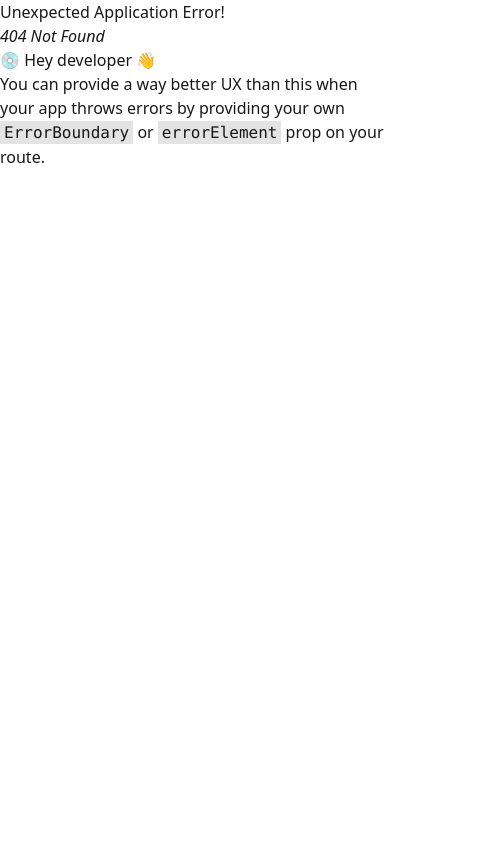
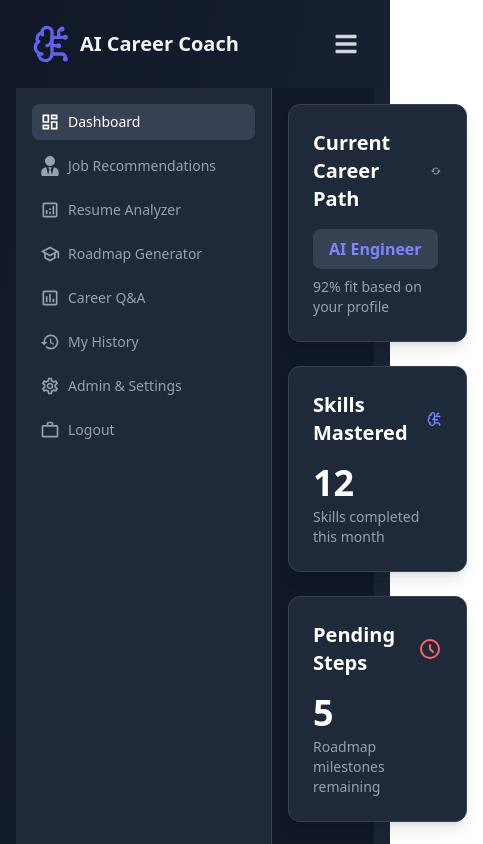
Before and after one commit to ShuvodipDasHimu/ai-career-coach, a React (Vite) app: page /dashboard in a window 390 px wide. Before the commit this address had no page. Shown: the top 844 px of the page, 483 px wide, since content can reach past the window. Built offline with nearby package versions, Linux system fonts and the light colour scheme.

Commit message:
Dashboard added, fixed stuff on mobile view header

```diff
--- /dev/null
+++ b/src/components/dashboard/CareerPathCard.jsx
@@ -0,0 +1,11 @@
+import React from 'react';
+
+const CareerPathCard = () => {
+  return (
+    <div>
+
+    </div>
+  );
+};
+
+export default CareerPathCard;
--- /dev/null
+++ b/src/components/dashboard/Sidebar.jsx
@@ -0,0 +1,82 @@
+import React from 'react';
+import { NavLink } from 'react-router-dom';
+import {
+  MdOutlineDashboard,
+  MdWorkOutline,
+  MdOutlineHistory,
+  MdOutlineSettings,
+  MdOutlinePersonOutline,
+  MdOutlineSchool,
+  MdOutlineAnalytics,
+  MdOutlineAssessment,
+} from 'react-icons/md';
+import { FaLaptopCode, FaUserTie } from 'react-icons/fa';
+
+const sidebarItems = [
+  {
+    name: 'Dashboard',
+    icon: MdOutlineDashboard,
+    path: '/dashboard',
+  },
+  {
+    name: 'Job Recommendations',
+    icon: FaUserTie,
+    path: '/job-recommendations',
+  },
+  {
+    name: 'Resume Analyzer',
+    icon: MdOutlineAnalytics,
+    path: '/resume-analyzer',
+  },
+  {
+    name: 'Roadmap Generator',
+    icon: MdOutlineSchool,
+    path: '/roadmap-generator',
+  },
+  {
+    name: 'Career Q&A',
+    icon: MdOutlineAssessment,
+    path: '/career-qa',
+  },
+  {
+    name: 'My History',
+    icon: MdOutlineHistory,
+    path: '/my-history',
+  },
+  {
+    name: 'Admin & Settings',
+    icon: MdOutlineSettings,
+    path: '/settings',
+  },
+  {
+    name: 'Logout',
+    icon: MdWorkOutline,
+    path: '/logout',
+  },
+];
+
+const Sidebar = () => {
+  return (
+    <div className="flex-none w-64 bg-gray-800 text-gray-400 p-4 min-h-screen border-r border-gray-700">
+      <div className="flex flex-col space-y-2">
+        {sidebarItems.map((item, index) => (
+          <NavLink
+            key={index}
+            to={item.path}
+            className={({ isActive }) =>
+              `flex items-center space-x-2 p-2 rounded-lg transition-colors duration-200 ` +
+              (isActive
+                ? 'bg-gray-700 text-white'
+                : 'hover:bg-gray-700 hover:text-white')
+            }
+          >
+            <item.icon className="h-5 w-5" />
+            <span className="text-sm font-medium">{item.name}</span>
+          </NavLink>
+        ))}
+      </div>
+    </div>
+  );
+};
+
+export default Sidebar;
--- /dev/null
+++ b/src/components/dashboard/StateCard.jsx
@@ -0,0 +1,11 @@
+import React from 'react';
+
+const StateCard = () => {
+  return (
+    <div>
+
+    </div>
+  );
+};
+
+export default StateCard;
--- a/src/components/shared/Header.jsx
+++ b/src/components/shared/Header.jsx
@@ -1,6 +1,7 @@
 import React, { useState } from 'react';
 import { LuBrainCircuit } from 'react-icons/lu';
-import { Link } from 'react-router';
+import { FaBars, FaTimes } from 'react-icons/fa';
+import { Link } from 'react-router-dom';
 
 const Header = () => {
   const [isMenuOpen, setIsMenuOpen] = useState(false);
@@ -19,31 +20,49 @@ const Header = () => {
         </Link>
       </div>
 
-      {/* Desktop navigation links (hidden on mobile) */}
-      <nav className="hidden md:flex space-x-6">
+      {/* Desktop navigation and buttons (visible on md screens and up) */}
+      <div className="hidden md:flex items-center space-x-4">
         {/* Additional links can go here */}
-      </nav>
-
-      {/* Desktop and mobile login/signup buttons */}
-      <div className="flex items-center space-x-4">
-        <Link to="/register" className="hidden md:block px-4 py-2 text-sm font-medium text-white bg-indigo-500 rounded-full hover:bg-indigo-600 transition-colors duration-300">
+        <Link to="/register" className="px-4 py-2 text-sm font-medium text-white bg-indigo-500 rounded-full hover:bg-indigo-600 transition-colors duration-300">
           Sign Up
         </Link>
         <Link to="/login" className="px-4 py-2 text-sm font-medium text-indigo-400 border border-indigo-400 rounded-full hover:bg-indigo-400 hover:text-white transition-colors duration-300">
           Login
         </Link>
-        {/* Hamburger menu button for mobile */}
-        <button id="menu-button" className="md:hidden text-gray-300 hover:text-white focus:outline-none" onClick={toggleMenu}>
-          <svg xmlns="http://www.w3.org/2000/svg" className="h-6 w-6" fill="none" viewBox="0 0 24 24" stroke="currentColor">
-            <path strokeLinecap="round" strokeLinejoin="round" strokeWidth="2" d="M4 6h16M4 12h16m-7 6h7" />
-          </svg>
-        </button>
       </div>
 
-      {/* Mobile Menu */}
+      {/* Hamburger menu button for mobile */}
+      <button
+        id="menu-button"
+        className="md:hidden text-gray-300 hover:text-white focus:outline-none z-50"
+        onClick={toggleMenu}
+        aria-label="Toggle menu"
+      >
+        <FaBars className="h-6 w-6" />
+      </button>
+
+      {/* Mobile Menu - Full-screen overlay */}
       {isMenuOpen && (
-        <div className="md:hidden absolute top-20 left-0 w-full bg-gray-800 rounded-lg shadow-lg mt-4 transition-all duration-300 ease-in-out z-50 p-4">
-          <nav className="flex flex-col items-center py-4 space-y-4">
+        <div
+          className="md:hidden fixed inset-0 z-40 transition-all duration-300 ease-in-out"
+          onClick={toggleMenu} // Allows closing by clicking outside the menu
+        >
+          {/* Background overlay */}
+          <div className="absolute inset-0 bg-gray-900 bg-opacity-70"></div>
+
+          {/* Menu content */}
+          <div className="relative w-80 ml-auto bg-gray-800 h-full p-6 shadow-2xl flex flex-col items-center">
+            {/* Close button */}
+            <button
+              onClick={toggleMenu}
+              className="absolute top-4 right-4 text-white hover:text-gray-300 focus:outline-none"
+              aria-label="Close menu"
+            >
+              <FaTimes className="h-6 w-6" />
+            </button>
+
+            {/* Mobile navigation links */}
+            <nav className="flex flex-col items-center py-4 space-y-4 w-full mt-10">
               <Link to="/login" className="w-full px-4 py-2 text-sm font-medium text-indigo-400 border border-indigo-400 rounded-full hover:bg-indigo-400 hover:text-white transition-colors duration-300 text-center">
                 Login
               </Link>
@@ -52,6 +71,7 @@ const Header = () => {
               </Link>
             </nav>
           </div>
+        </div>
       )}
     </header>
   );
--- a/src/pages/Dashboard.jsx
+++ b/src/pages/Dashboard.jsx
@@ -1,9 +1,106 @@
 import React from 'react';
+import { BiRefresh } from 'react-icons/bi';
+import { LuBrainCircuit } from 'react-icons/lu';
+import Sidebar from '../components/dashboard/Sidebar'; // Import the new Sidebar component
 
 const Dashboard = () => {
   return (
-    <div>
+    <div className="flex min-h-screen bg-gray-900 text-white">
+      {/* Sidebar Component */}
+      <Sidebar />
 
+      {/* Main dashboard content */}
+      <div className="flex-grow p-4 md:p-8">
+        <div className="mx-auto max-w-7xl">
+          {/* Top-level summary cards */}
+          <div className="grid grid-cols-1 md:grid-cols-3 gap-6 mb-8">
+            {/* Current Career Path Card */}
+            <div className="bg-gray-800 rounded-xl p-6 shadow-lg border border-gray-700">
+              <div className="flex justify-between items-center mb-4">
+                <h3 className="text-xl font-semibold text-white">Current Career Path</h3>
+                <BiRefresh className="text-gray-400 hover:text-white cursor-pointer" size={20} />
+              </div>
+              <div className="bg-gray-700 rounded-lg py-2 px-4 inline-block">
+                <span className="text-indigo-400 font-bold">AI Engineer</span>
+              </div>
+              <p className="text-sm text-gray-400 mt-2">92% fit based on your profile</p>
+            </div>
+
+            {/* Skills Mastered Card */}
+            <div className="bg-gray-800 rounded-xl p-6 shadow-lg border border-gray-700">
+              <div className="flex justify-between items-center mb-4">
+                <h3 className="text-xl font-semibold text-white">Skills Mastered</h3>
+                <LuBrainCircuit className="text-indigo-400" size={20} />
+              </div>
+              <p className="text-4xl font-bold text-white mb-1">12</p>
+              <p className="text-sm text-gray-400">Skills completed this month</p>
+            </div>
+
+            {/* Pending Steps Card */}
+            <div className="bg-gray-800 rounded-xl p-6 shadow-lg border border-gray-700">
+              <div className="flex justify-between items-center mb-4">
+                <h3 className="text-xl font-semibold text-white">Pending Steps</h3>
+                <span className="text-red-400">
+                  <svg xmlns="http://www.w3.org/2000/svg" className="h-6 w-6" fill="none" viewBox="0 0 24 24" stroke="currentColor">
+                    <path strokeLinecap="round" strokeLinejoin="round" strokeWidth="2" d="M12 8v4l3 3m6-3a9 9 0 11-18 0 9 9 0 0118 0z" />
+                  </svg>
+                </span>
+              </div>
+              <p className="text-4xl font-bold text-white mb-1">5</p>
+              <p className="text-sm text-gray-400">Roadmap milestones remaining</p>
+            </div>
+          </div>
+
+          {/* Recommended Career Paths Section */}
+          <h2 className="text-2xl font-bold text-white mb-4">Recommended Career Paths</h2>
+          <div className="grid grid-cols-1 sm:grid-cols-2 lg:grid-cols-3 gap-6">
+            {/* AI Engineer Card */}
+            <div className="bg-gray-800 rounded-xl p-6 shadow-lg border border-gray-700">
+              <div className="flex justify-between items-center mb-2">
+                <h3 className="text-xl font-bold text-white">AI Engineer</h3>
+                <span className="text-purple-400 font-bold">92% <span className="text-gray-400 text-sm font-normal">fit</span></span>
+              </div>
+              <p className="text-sm text-gray-400 mb-4">
+                Salary: ₹6-15L<br />
+                Demand: <span className="text-green-400 font-semibold">Very High</span>
+              </p>
+              <button className="w-full bg-purple-600 text-white py-2 rounded-full font-semibold hover:bg-purple-700 transition-colors duration-300">
+                Generate Roadmap
+              </button>
+            </div>
+
+            {/* Data Analyst Card */}
+            <div className="bg-gray-800 rounded-xl p-6 shadow-lg border border-gray-700">
+              <div className="flex justify-between items-center mb-2">
+                <h3 className="text-xl font-bold text-white">Data Analyst</h3>
+                <span className="text-purple-400 font-bold">87% <span className="text-gray-400 text-sm font-normal">fit</span></span>
+              </div>
+              <p className="text-sm text-gray-400 mb-4">
+                Salary: ₹6-15L<br />
+                Demand: <span className="text-green-400 font-semibold">Very High</span>
+              </p>
+              <button className="w-full bg-purple-600 text-white py-2 rounded-full font-semibold hover:bg-purple-700 transition-colors duration-300">
+                Generate Roadmap
+              </button>
+            </div>
+
+            {/* UX Designer Card */}
+            <div className="bg-gray-800 rounded-xl p-6 shadow-lg border border-gray-700">
+              <div className="flex justify-between items-center mb-2">
+                <h3 className="text-xl font-bold text-white">UX Designer</h3>
+                <span className="text-purple-400 font-bold">79% <span className="text-gray-400 text-sm font-normal">fit</span></span>
+              </div>
+              <p className="text-sm text-gray-400 mb-4">
+                Salary: ₹8-18L<br />
+                Demand: <span className="text-green-400 font-semibold">High</span>
+              </p>
+              <button className="w-full bg-purple-600 text-white py-2 rounded-full font-semibold hover:bg-purple-700 transition-colors duration-300">
+                Generate Roadmap
+              </button>
+            </div>
+          </div>
+        </div>
+      </div>
     </div>
   );
 };
--- /dev/null
+++ b/src/pages/ErrorPage.jsx
@@ -0,0 +1,24 @@
+import React from 'react';
+import { NavLink } from 'react-router-dom';
+
+const ErrorPage = () => {
+  return (
+    <div className="flex items-center justify-center min-h-screen bg-gray-900 text-white">
+      <div className="text-center p-8 bg-gray-800 rounded-lg shadow-lg border border-gray-700">
+        <h1 className="text-9xl font-extrabold text-indigo-500 mb-4">404</h1>
+        <h2 className="text-3xl font-bold mb-4">Page Not Found</h2>
+        <p className="text-gray-400 mb-6">
+          Oops! It looks like the page you're looking for doesn't exist.
+        </p>
+        <NavLink
+          to="/dashboard"
+          className="inline-block bg-indigo-600 text-white py-2 px-6 rounded-full font-semibold hover:bg-indigo-700 transition-colors duration-300"
+        >
+          Go to Dashboard
+        </NavLink>
+      </div>
+    </div>
+  );
+};
+
+export default ErrorPage;
--- a/src/routes/router.jsx
+++ b/src/routes/router.jsx
@@ -3,11 +3,14 @@ import RootLayout from "../layout/RootLayout";
 import HomePage from "../pages/HomePage"
 import Register from "../components/auth/Register";
 import Login from "../components/auth/Login";
+import Dashboard from "../pages/Dashboard"
+import ErrorPage from "../pages/ErrorPage"
 
 const router = createBrowserRouter([
   {
     path: "/",
     Component: RootLayout,
+    errorElement: <ErrorPage/>,
     children: [
       {
         path: "",
@@ -20,6 +23,10 @@ const router = createBrowserRouter([
       {
         path:"/login",
         Component: Login
+      },
+      {
+        path:"/dashboard",
+        Component: Dashboard
       }
     ],
   },
```
Also changed, not shown: index.html (line endings or trailing spaces). Lines whose indentation alone changed are shown as unchanged.
